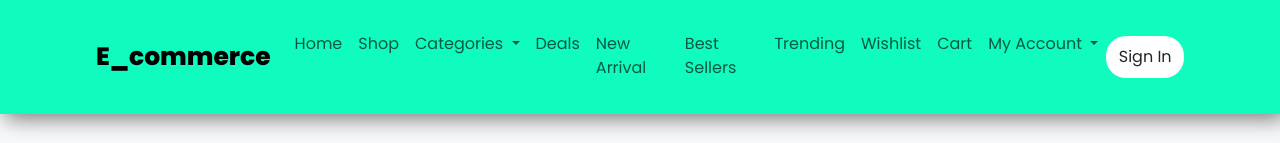
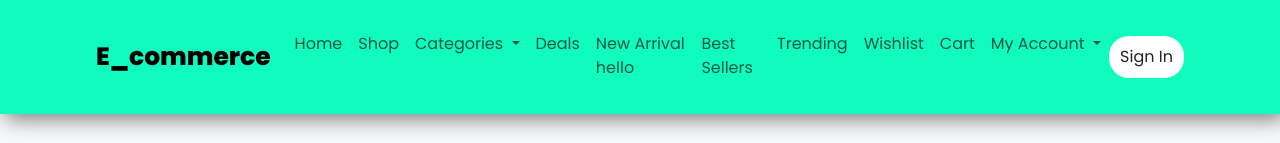
Before and after one commit to manimozhiyan23/e_commerce, a plain HTML site: page index.html in a window 1280 px wide. Shown: the top 143 px of the page. Drawn offline with nearby package versions, Linux system fonts and the light colour scheme.

Commit message:
add commit

```diff
--- a/index.html
+++ b/index.html
@@ -46,7 +46,7 @@
                         <a class="nav-link" href="./deals/deals.html">Deals</a>
                     </li>
                     <li class="nav-item">
-                        <a class="nav-link" href="#">New Arrival</a>
+                        <a class="nav-link" href="#">New Arrival hello</a>
                     </li>
                     <li class="nav-item">
                         <a class="nav-link" href="#">Best Sellers</a>
```
